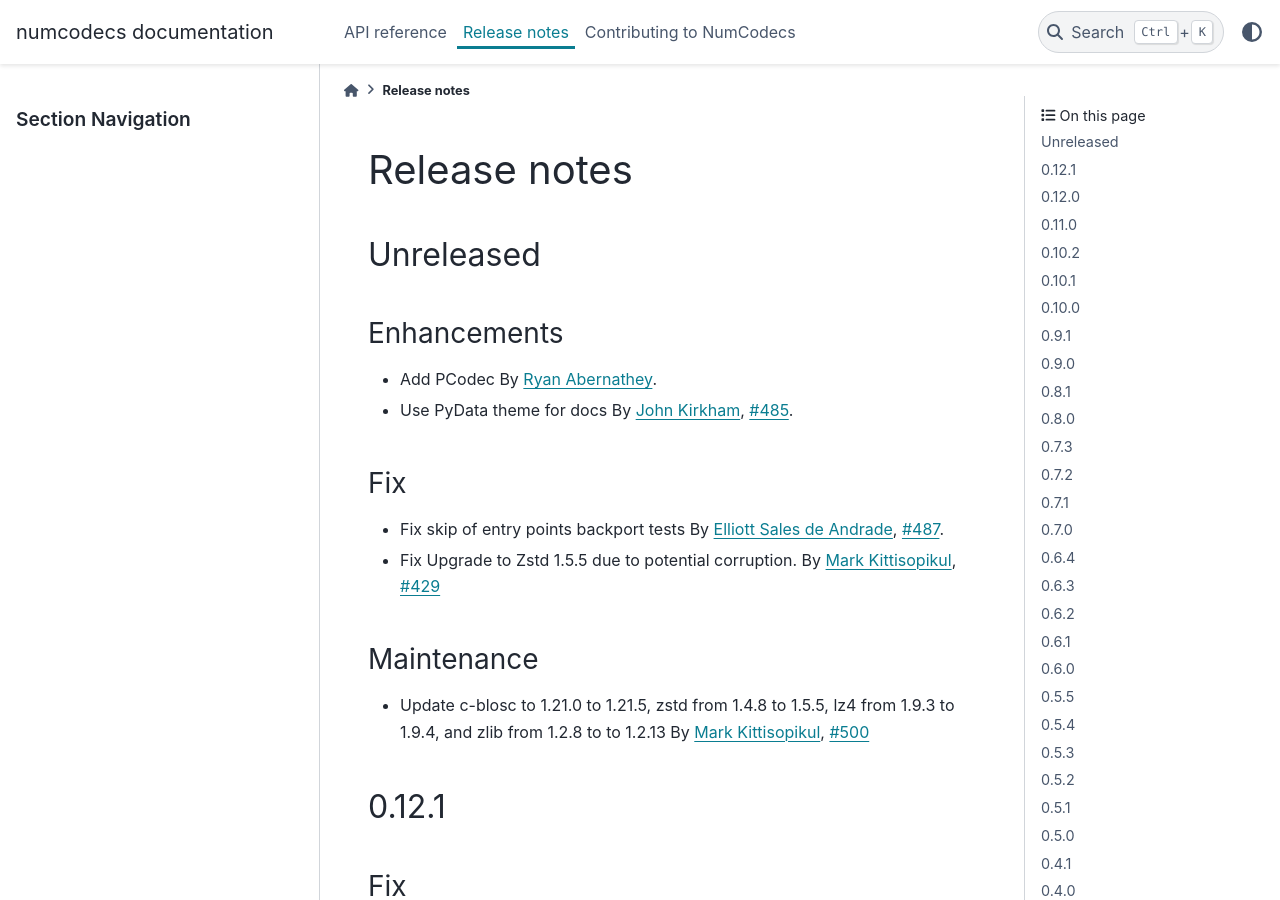
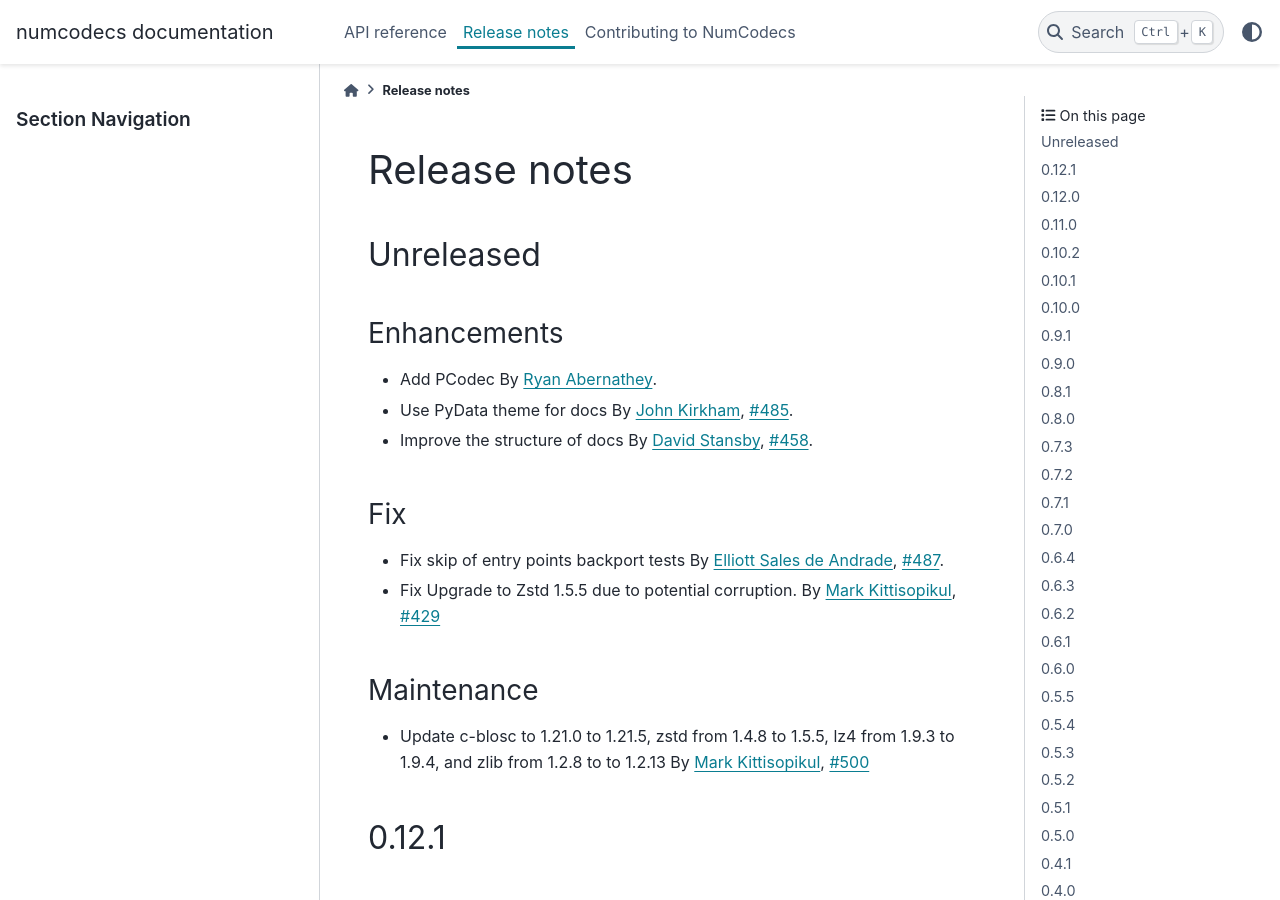
Before and after one commit to zarr-developers/numcodecs, a Sphinx documentation site: the page built from docs/release.rst, in a window 1280 px wide and 900 px high. Built offline with Sphinx 7.4.7 and the PyData theme 0.15.4, drawn with Linux system fonts in a browser that asks for light colours; the version number could not be read and is left out.

Commit message:
Add release note

```diff
--- a/docs/release.rst
+++ b/docs/release.rst
@@ -18,6 +18,8 @@ Enhancements
   By :user:`Ryan Abernathey <rabernat>`.
 * Use PyData theme for docs
   By :user:`John Kirkham <jakirkham>`, :issue:`485`.
+* Improve the structure of docs
+  By :user:`David Stansby <dstansby>`, :issue:`458`.
 
 Fix
 ~~~
```
